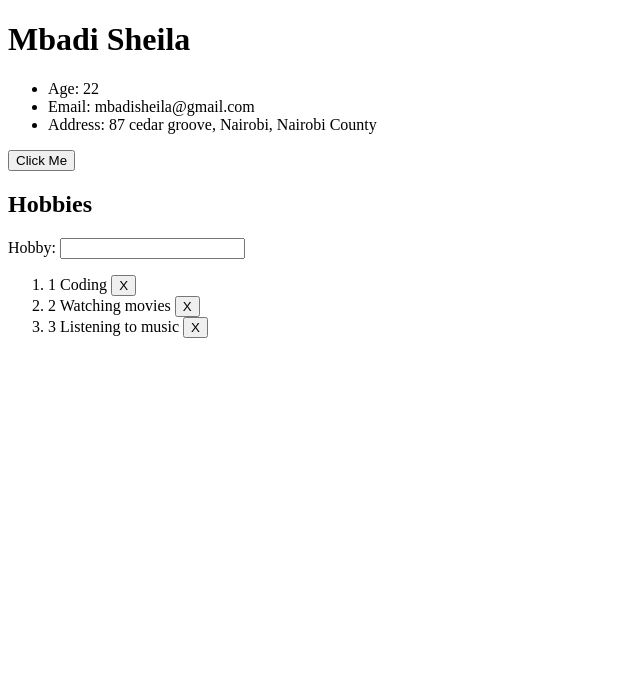
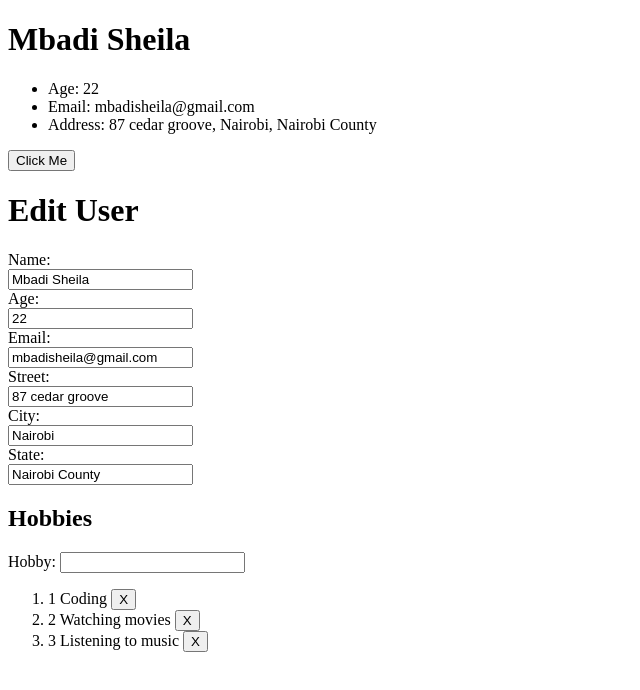
Before and after one commit to sheilambadi/a4app, an Angular app: page / in a window 1280 px wide. Shown: the top 690 px of the page, without its empty margins (0-640 px from the left). Built offline with nearby package versions, Linux system fonts and the light colour scheme.

Commit message:
add two way data binding in form

```diff
--- a/src/app/app.module.ts
+++ b/src/app/app.module.ts
@@ -1,5 +1,6 @@
 import { BrowserModule } from '@angular/platform-browser';
 import { NgModule } from '@angular/core';
+import { FormsModule } from '@angular/forms';
 
 
 import { AppComponent } from './app.component';
@@ -12,7 +13,8 @@
     UserComponent
   ],
   imports: [
-    BrowserModule
+    BrowserModule,
+    FormsModule
   ],
   providers: [],
   bootstrap: [AppComponent]
--- a/src/app/components/user/user.component.html
+++ b/src/app/components/user/user.component.html
@@ -11,6 +11,40 @@
 <button (click) = "onClick()">
   Click Me
 </button>
+
+<h1>Edit User</h1>
+<form>
+  <div>
+    <label for="name">Name:</label><br>
+    <input type="text" [(ngModel)]="name" name="name">
+  </div>
+
+  <div>
+    <label for="age">Age:</label><br>
+    <input type="number" [(ngModel)]="age" name="age">
+  </div>
+
+  <div>
+    <label for="email">Email:</label><br>
+    <input type="text" [(ngModel)]="email" name="email">
+  </div>
+
+  <div>
+      <label for="street">Street:</label><br>
+      <input type="text" [(ngModel)]="address.street" name="street">
+    </div>
+
+    <div>
+      <label for="city">City:</label><br>
+      <input type="text" [(ngModel)]="address.city" name="city">
+    </div>
+
+    <div>
+      <label for="state">State:</label><br>
+      <input type="text" [(ngModel)]="address.state" name="state">
+    </div>
+
+</form>
 
 <h2>
   Hobbies
```
